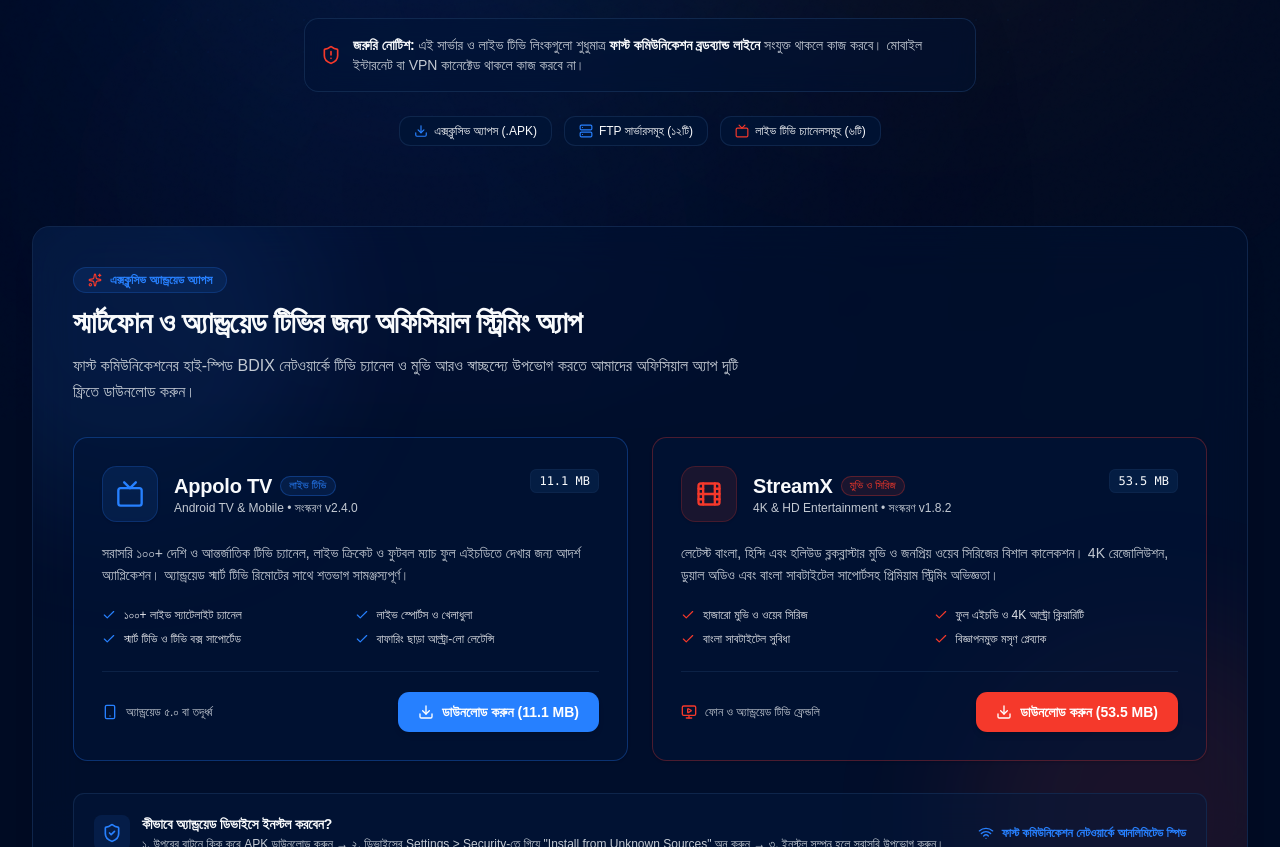
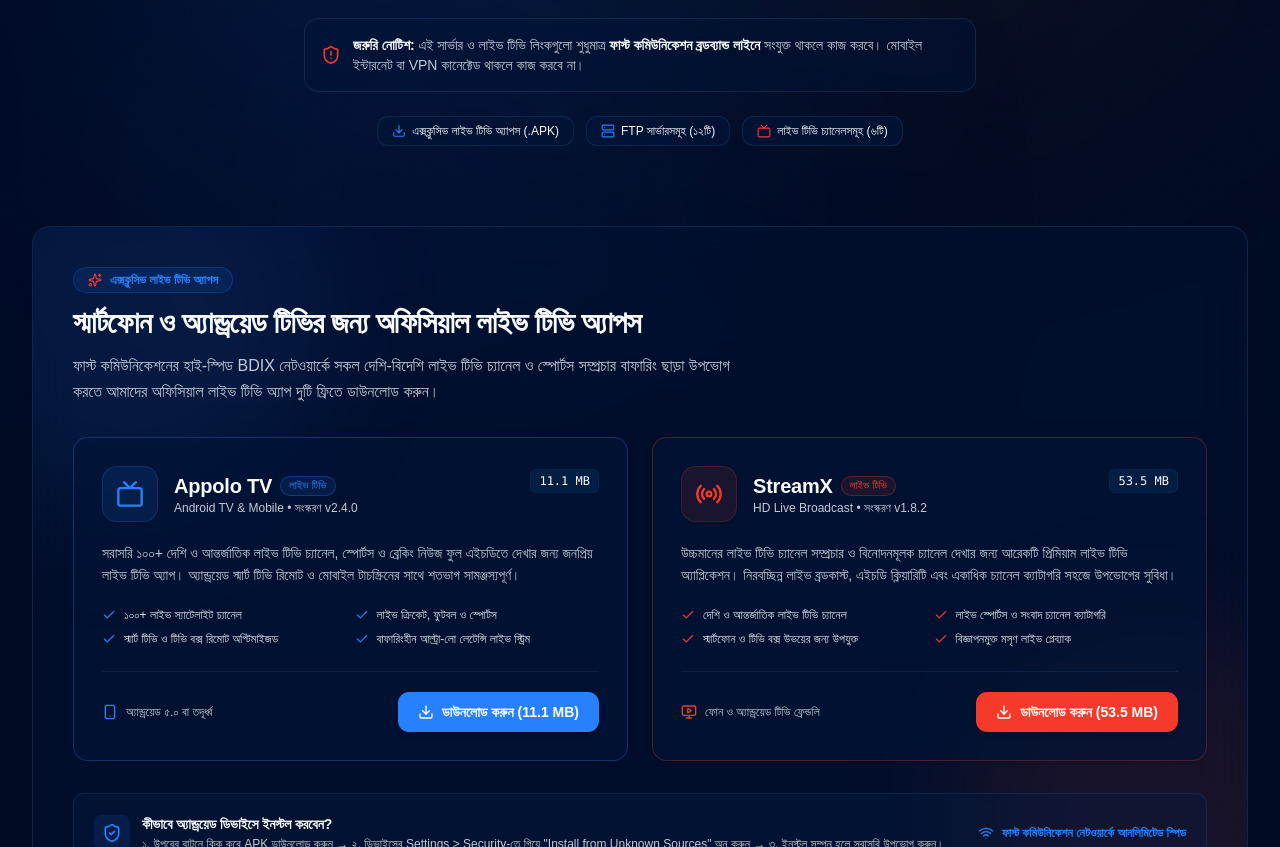
Before and after one commit to riwazed/fast-communication, a Next.js app: page /ftp-services in a window 1280 px wide. Shown: the part 380-1227 px from the top of the page. Built offline with nearby package versions, Linux system fonts and the light colour scheme; a web font is replaced by a local one.

Commit message:
feat: add ftp-services page component

```diff
--- a/app/ftp-services/page.tsx
+++ b/app/ftp-services/page.tsx
@@ -3,7 +3,7 @@
 import {
   Server,
   Tv,
-  Film,
+  Radio,
   Download,
   ChevronRight,
   ShieldAlert,
@@ -25,7 +25,7 @@
 export const metadata: Metadata = {
   title: "FTP মুভি সার্ভার ও লাইভ টিভি | ফাস্ট কমিউনিকেশন শেরপুর",
   description:
-    "ফাস্ট কমিউনিকেশন শেরপুর ব্রডব্যান্ড নেটওয়ার্কের সেরা হাই-স্পিড FTP মুভি সার্ভার, লাইভ টিভি চ্যানেল এবং এক্সক্লুসিভ অ্যান্ড্রয়েড অ্যাপস (AppoloTV ও StreamX) ডাউনলোড করুন। ১০০+ Mbps পর্যন্ত বাফারিংহীন স্ট্রিমিং।",
+    "ফাস্ট কমিউনিকেশন শেরপুর ব্রডব্যান্ড নেটওয়ার্কের সেরা হাই-স্পিড FTP মুভি সার্ভার, লাইভ টিভি চ্যানেল এবং এক্সক্লুসিভ লাইভ টিভি অ্যাপস (AppoloTV ও StreamX) ডাউনলোড করুন। ১০০+ Mbps পর্যন্ত বাফারিংহীন লাইভ স্ট্রিমিং।",
   keywords: [
     "Fast Communication FTP",
     "FTP Servers Sherpur",
@@ -83,7 +83,7 @@
             <p className="text-base sm:text-lg text-muted-foreground leading-relaxed max-w-2xl">
               ফাস্ট কমিউনিকেশনের অপটিক্যাল ফাইবার নেটওয়ার্কে কোনো বাফারিং ছাড়াই উপভোগ করুন
               সর্বাধিক জনপ্রিয় ১২+ মুভি সার্ভার, ৬+ লাইভ টিভি পোর্টাল এবং সরাসরি ডাউনলোড
-              করুন আমাদের অফিসিয়াল অ্যাপস।
+              করুন আমাদের অফিসিয়াল লাইভ টিভি অ্যাপস।
             </p>
 
             {/* Network Requirement Notice Box */}
@@ -103,7 +103,7 @@
                 className="inline-flex items-center gap-1.5 rounded-xl border border-border/70 bg-card/80 px-3.5 py-1.5 text-xs font-medium text-foreground transition-all hover:border-primary/50 hover:bg-muted"
               >
                 <Download className="size-3.5 text-primary" />
-                <span>এক্সক্লুসিভ অ্যাপস (.APK)</span>
+                <span>এক্সক্লুসিভ লাইভ টিভি অ্যাপস (.APK)</span>
               </a>
               <a
                 href="#servers-directory"
@@ -147,18 +147,18 @@
               <div className="flex flex-col gap-3 text-center sm:text-left">
                 <div className="inline-flex items-center gap-2 self-center sm:self-start rounded-full border border-primary/20 bg-primary/10 px-3.5 py-1 text-xs font-semibold text-primary">
                   <Sparkles className="size-3.5 text-brand-orange" />
-                  <span>এক্সক্লুসিভ অ্যান্ড্রয়েড অ্যাপস</span>
+                  <span>এক্সক্লুসিভ লাইভ টিভি অ্যাপস</span>
                 </div>
                 <h2
                   id="apps-heading"
                   className="text-2xl font-bold tracking-tight text-foreground sm:text-3xl"
                 >
-                  স্মার্টফোন ও অ্যান্ড্রয়েড টিভির জন্য অফিসিয়াল স্ট্রিমিং অ্যাপ
+                  স্মার্টফোন ও অ্যান্ড্রয়েড টিভির জন্য অফিসিয়াল লাইভ টিভি অ্যাপস
                 </h2>
                 <p className="max-w-2xl text-sm sm:text-base text-muted-foreground leading-relaxed">
-                  ফাস্ট কমিউনিকেশনের হাই-স্পিড BDIX নেটওয়ার্কে টিভি চ্যানেল ও মুভি
-                  আরও স্বাচ্ছন্দ্যে উপভোগ করতে আমাদের অফিসিয়াল অ্যাপ দুটি ফ্রিতে
-                  ডাউনলোড করুন।
+                  ফাস্ট কমিউনিকেশনের হাই-স্পিড BDIX নেটওয়ার্কে সকল দেশি-বিদেশি লাইভ টিভি
+                  চ্যানেল ও স্পোর্টস সম্প্রচার বাফারিং ছাড়া উপভোগ করতে আমাদের অফিসিয়াল লাইভ
+                  টিভি অ্যাপ দুটি ফ্রিতে ডাউনলোড করুন।
                 </p>
               </div>
 
@@ -198,9 +198,9 @@
                     </div>
 
                     <p className="text-sm text-muted-foreground leading-relaxed">
-                      সরাসরি ১০০+ দেশি ও আন্তর্জাতিক টিভি চ্যানেল, লাইভ ক্রিকেট ও ফুটবল
-                      ম্যাচ ফুল এইচডিতে দেখার জন্য আদর্শ অ্যাপ্লিকেশন। অ্যান্ড্রয়েড
-                      স্মার্ট টিভি রিমোটের সাথে শতভাগ সামঞ্জস্যপূর্ণ।
+                      সরাসরি ১০০+ দেশি ও আন্তর্জাতিক লাইভ টিভি চ্যানেল, স্পোর্টস ও ব্রেকিং
+                      নিউজ ফুল এইচডিতে দেখার জন্য জনপ্রিয় লাইভ টিভি অ্যাপ। অ্যান্ড্রয়েড স্মার্ট
+                      টিভি রিমোট ও মোবাইল টাচস্ক্রিনের সাথে শতভাগ সামঞ্জস্যপূর্ণ।
                     </p>
 
                     {/* Highlights */}
@@ -211,15 +211,15 @@
                       </li>
                       <li className="flex items-center gap-2">
                         <Check className="size-3.5 text-primary shrink-0" />
-                        <span>লাইভ স্পোর্টস ও খেলাধুলা</span>
+                        <span>লাইভ ক্রিকেট, ফুটবল ও স্পোর্টস</span>
                       </li>
                       <li className="flex items-center gap-2">
                         <Check className="size-3.5 text-primary shrink-0" />
-                        <span>স্মার্ট টিভি ও টিভি বক্স সাপোর্টেড</span>
+                        <span>স্মার্ট টিভি ও টিভি বক্স রিমোট অপ্টিমাইজড</span>
                       </li>
                       <li className="flex items-center gap-2">
                         <Check className="size-3.5 text-primary shrink-0" />
-                        <span>বাফারিং ছাড়া আল্ট্রা-লো লেটেন্সি</span>
+                        <span>বাফারিংহীন আল্ট্রা-লো লেটেন্সি লাইভ স্ট্রিম</span>
                       </li>
                     </ul>
                   </div>
@@ -248,7 +248,7 @@
                     <div className="flex items-start justify-between gap-4">
                       <div className="flex items-center gap-4">
                         <div className="flex size-14 items-center justify-center rounded-2xl bg-brand-orange/10 text-brand-orange border border-brand-orange/20 shadow-sm">
-                          <Film className="size-7" />
+                          <Radio className="size-7" />
                         </div>
                         <div>
                           <div className="flex items-center gap-2">
@@ -259,11 +259,11 @@
                               variant="outline"
                               className="border-brand-orange/30 bg-brand-orange/10 text-brand-orange text-[11px]"
                             >
-                              মুভি ও সিরিজ
+                              লাইভ টিভি
                             </Badge>
                           </div>
                           <p className="text-xs text-muted-foreground">
-                            4K & HD Entertainment • সংস্করণ v1.8.2
+                            HD Live Broadcast • সংস্করণ v1.8.2
                           </p>
                         </div>
                       </div>
@@ -276,28 +276,28 @@
                     </div>
 
                     <p className="text-sm text-muted-foreground leading-relaxed">
-                      লেটেস্ট বাংলা, হিন্দি এবং হলিউড ব্লকব্লাস্টার মুভি ও জনপ্রিয়
-                      ওয়েব সিরিজের বিশাল কালেকশন। 4K রেজোলিউশন, ডুয়াল অডিও এবং
-                      বাংলা সাবটাইটেল সাপোর্টসহ প্রিমিয়াম স্ট্রিমিং অভিজ্ঞতা।
+                      উচ্চমানের লাইভ টিভি চ্যানেল সম্প্রচার ও বিনোদনমূলক চ্যানেল দেখার জন্য
+                      আরেকটি প্রিমিয়াম লাইভ টিভি অ্যাপ্লিকেশন। নিরবচ্ছিন্ন লাইভ ব্রডকাস্ট,
+                      এইচডি ক্লিয়ারিটি এবং একাধিক চ্যানেল ক্যাটাগরি সহজে উপভোগের সুবিধা।
                     </p>
 
                     {/* Highlights */}
                     <ul className="grid grid-cols-1 sm:grid-cols-2 gap-2 text-xs text-foreground/90">
                       <li className="flex items-center gap-2">
                         <Check className="size-3.5 text-brand-orange shrink-0" />
-                        <span>হাজারো মুভি ও ওয়েব সিরিজ</span>
+                        <span>দেশি ও আন্তর্জাতিক লাইভ টিভি চ্যানেল</span>
                       </li>
                       <li className="flex items-center gap-2">
                         <Check className="size-3.5 text-brand-orange shrink-0" />
-                        <span>ফুল এইচডি ও 4K আল্ট্রা ক্লিয়ারিটি</span>
+                        <span>লাইভ স্পোর্টস ও সংবাদ চ্যানেল ক্যাটাগরি</span>
                       </li>
                       <li className="flex items-center gap-2">
                         <Check className="size-3.5 text-brand-orange shrink-0" />
-                        <span>বাংলা সাবটাইটেল সুবিধা</span>
+                        <span>স্মার্টফোন ও টিভি বক্স উভয়ের জন্য উপযুক্ত</span>
                       </li>
                       <li className="flex items-center gap-2">
                         <Check className="size-3.5 text-brand-orange shrink-0" />
-                        <span>বিজ্ঞাপনমুক্ত মসৃণ প্লেব্যাক</span>
+                        <span>বিজ্ঞাপনমুক্ত মসৃণ লাইভ প্লেব্যাক</span>
                       </li>
                     </ul>
                   </div>
```
